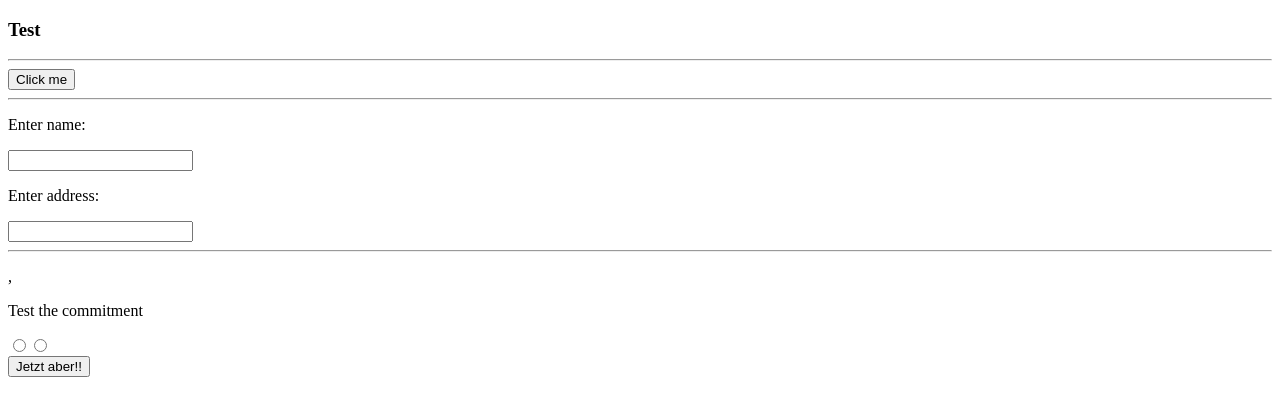
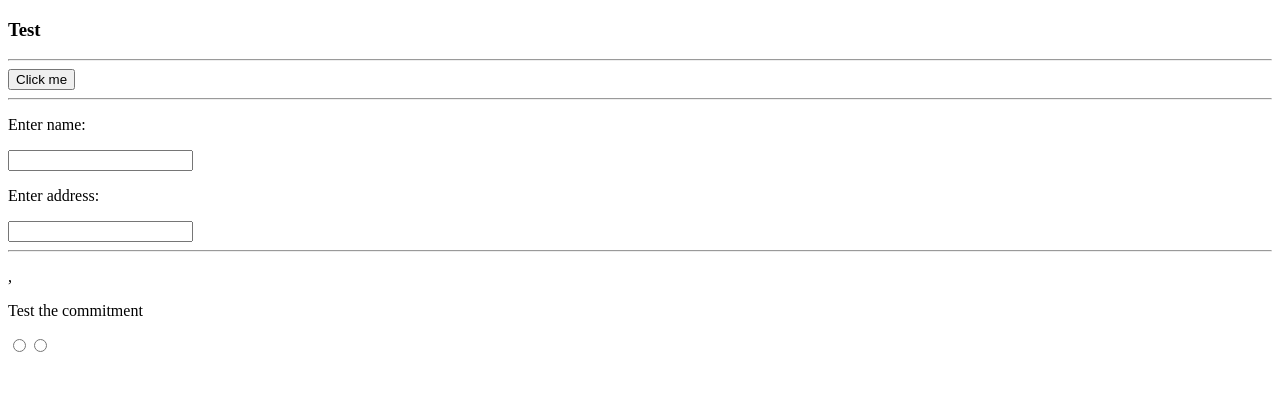
Before and after one commit to KaZi-dev/TestCypress, an Angular app: page / in a window 1280 px wide. Shown: the top 416 px of the page. Built offline with nearby package versions, Linux system fonts and the light colour scheme.

Commit message:
cypress automation run hopefully

```diff
--- a/src/app/test-side/test-side.component.html
+++ b/src/app/test-side/test-side.component.html
@@ -15,4 +15,3 @@
   <input name="rbtn1" type="radio">
   <input name="rbtn2" type="radio">
 </form>
-<button>Jetzt aber!!</button>
```
